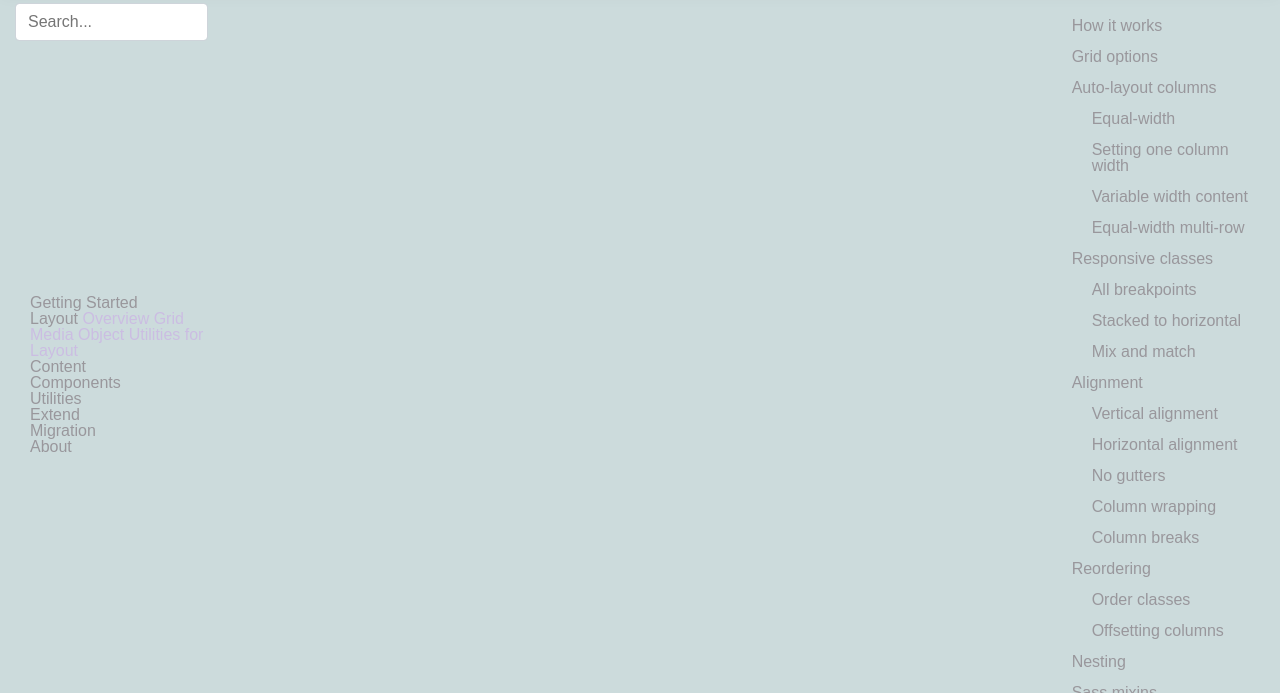
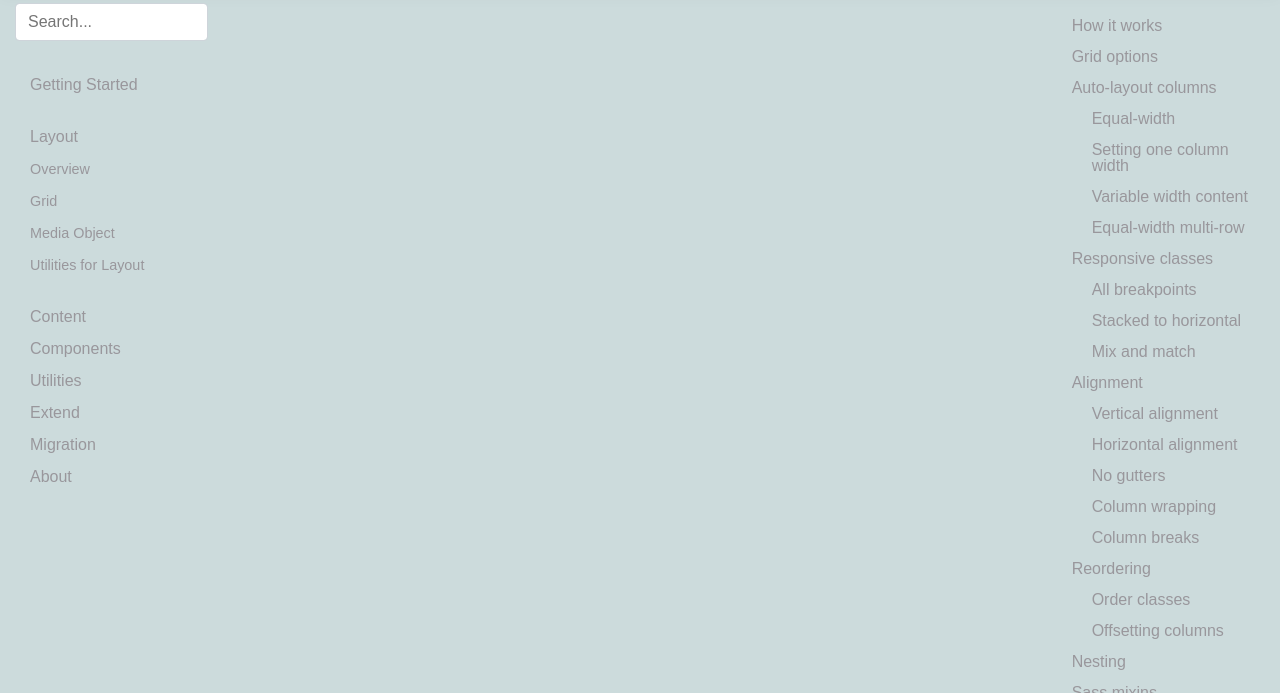
Before and after one commit to men32z/grid-css-framework, a plain HTML site: page index.html in a window 1280 px wide. Shown: the part 107-800 px from the top of the page. Drawn offline with Linux system fonts and the light colour scheme.

Commit message:
Styling left aside bar for md and bigger screens

```diff
--- a/assets/css/styles.sass
+++ b/assets/css/styles.sass
@@ -107,3 +107,27 @@ ul
         color: #99979c
       a:hover
         color: #007bff
+
+.sidebar-left
+  display: flex
+  align-content: baseline
+
+.layout-link
+  a
+    display: block
+    padding: .25rem 0
+    font-weight: 500
+    color: #99979c
+    line-height: 24px
+  a:hover
+    color: #007bff
+  ul
+    a
+      font-size: 90%
+
+.left-sidebar-link
+  a
+    display: block
+    padding: 0.25rem 0
+    font-weight: 500
+    line-height: 24px
--- a/index.html
+++ b/index.html
@@ -65,17 +65,17 @@
     </nav>
     <main class="container-fluid-grid">
       <div class="rw">
-          <aside class="rw p-left-0 p-right-0 cl-12 cl-sm-3 cl-xl-2 sidebar">
+          <aside class="rw p-left-0 p-right-0 cl-12 cl-sm-3 cl-xl-2 sidebar-left">
               <form action="#" class="p-left-0 p-top-4 p-bottom-4 cl-11 cl-sm-12">
                   <input type="search" class="search-input" name="search" placeholder="Search...">
               </form>
               <button class="cl-1 p-top-4 p-bottom-4 d-sm-none-grid button-toggle">
                   <svg xmlns="http://www.w3.org/2000/svg" viewBox="0 0 30 30" width="30" height="30" focusable="false"><title>Menu</title><path stroke="currentColor" stroke-width="2" stroke-linecap="round" stroke-miterlimit="10" d="M4 7h22M4 15h22M4 23h22"></path></svg>
               </button>
-              <nav class="d-none-grid cl-sm-12 d-sm-block-grid ">
-                <div class="getting-started"><a href="#">Getting Started</a>
+              <nav class="d-none-grid cl-sm-12 d-sm-block-grid p-top-3">
+                <div class="left-sidebar-link"><a href="#">Getting Started</a>
                 </div>
-                <div class="layout-link">
+                <div class="layout-link m-top-5 m-bottom-5">
                   <a href="#">Layout</a>
                   <ul>
                     <li><a href="#">Overview</a></li>
@@ -84,14 +84,12 @@
                     <li><a href="#">Utilities for Layout</a></li>
                   </ul>
                 </div>
-                <div class="content-link"><a href="#">Content</a></div>
-                <div class="components-link"><a href="#">Components</a></div>
-                <div class="utilities-link"><a href="#">Utilities</a></div>
-                <div class="extend-link"><a href="#">Extend</a></div>
-                <div class="migration-link"><a href="#">Migration</a></div>
-                <div class="about-link"><a href="#">About</a></div>
-
-
+                <div class="left-sidebar-link"><a href="#">Content</a></div>
+                <div class="left-sidebar-link"><a href="#">Components</a></div>
+                <div class="left-sidebar-link"><a href="#">Utilities</a></div>
+                <div class="left-sidebar-link"><a href="#">Extend</a></div>
+                <div class="left-sidebar-link"><a href="#">Migration</a></div>
+                <div class="left-sidebar-link"><a href="#">About</a></div>
               </nav>
           </aside>
           <div class="cl-12 cl-sm-9 cl-xl-8 main-content">
```
Also changed, not shown: assets/css/styles.css, 1 other file.
